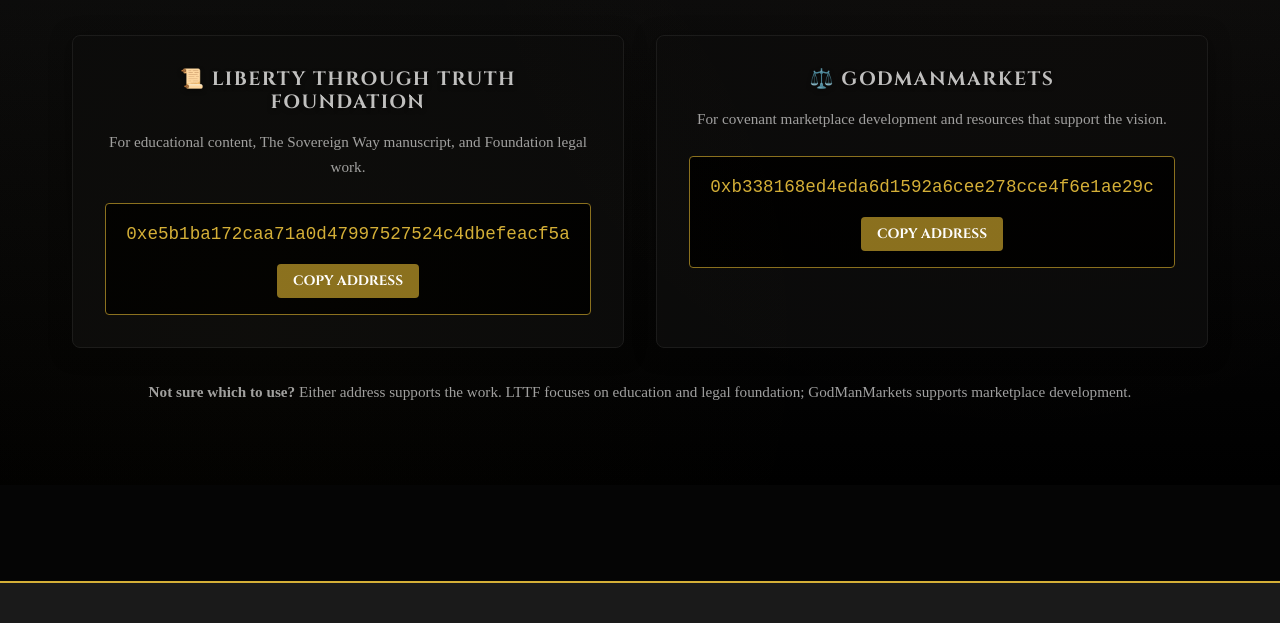
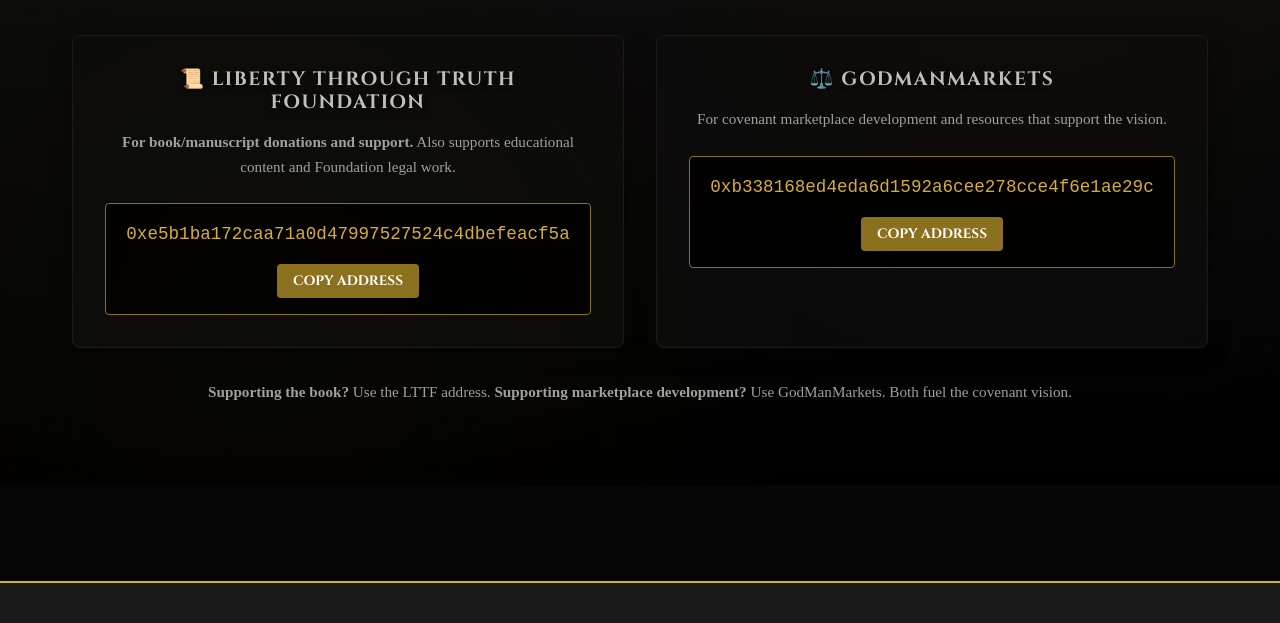
Before and after one commit to LibertyThroughTruthFoundation/nationos-website, a plain HTML site: page index.html in a window 1280 px wide. Shown: the part 3760-4383 px from the top of the page. Drawn offline with Linux system fonts and the light colour scheme.

Commit message:
Clarify: Direct book/manuscript donations to LTTF address

```diff
--- a/index.html
+++ b/index.html
@@ -186,7 +186,7 @@
 
                 <div class="storehouse-card">
                     <h3>📜 Liberty Through Truth Foundation</h3>
-                    <p class="purpose">For educational content, The Sovereign Way manuscript, and Foundation legal work.</p>
+                    <p class="purpose"><strong>For book/manuscript donations and support.</strong> Also supports educational content and Foundation legal work.</p>
                     <div class="address-box">
                         <span class="ens-name">0xe5b1ba172caa71a0d47997527524c4dbefeacf5a</span>
                         <button class="btn-copy" onclick="copyAddress('0xe5b1ba172caa71a0d47997527524c4dbefeacf5a')">
@@ -209,7 +209,7 @@
             </div>
 
             <p style="margin-top: 2rem; color: var(--text-secondary); font-size: 0.95rem; text-align: center;">
-                <strong>Not sure which to use?</strong> Either address supports the work. LTTF focuses on education and legal foundation; GodManMarkets supports marketplace development.
+                <strong>Supporting the book?</strong> Use the LTTF address. <strong>Supporting marketplace development?</strong> Use GodManMarkets. Both fuel the covenant vision.
             </p>
         </div>
     </section>
```
